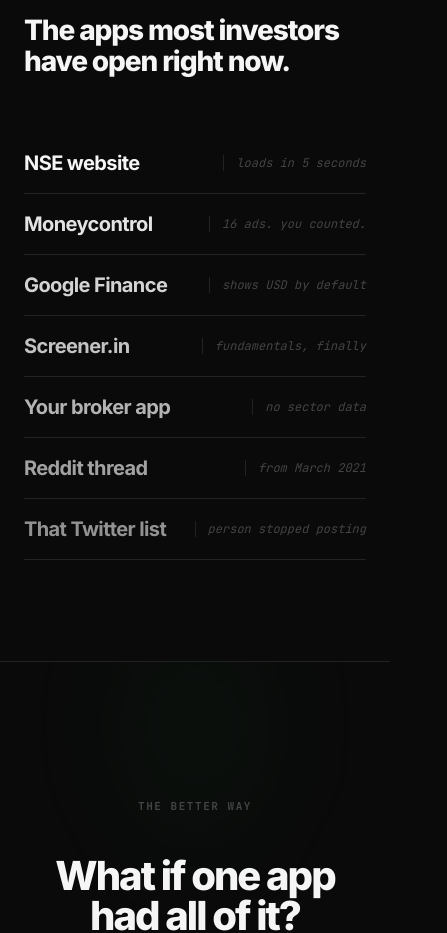
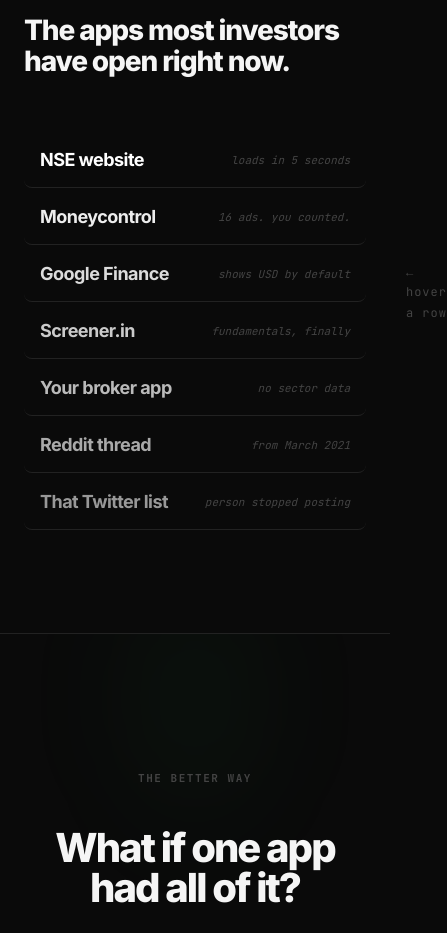
Before and after one commit to Saransh1650/Ziro-Market-Website, a Next.js app: page / in a window 390 px wide. Shown: the part 1100-2033 px from the top of the page, 447 px wide, since content can reach past the window. Built offline with nearby package versions, Linux system fonts and the light colour scheme.

Commit message:
feat: pain section hover panel — per-platform pain detail with stat + points

```diff
--- a/components/PainSection.tsx
+++ b/components/PainSection.tsx
@@ -1,16 +1,105 @@
 'use client';
 
-const painItems = [
-  { app: 'NSE website',        note: 'loads in 5 seconds' },
-  { app: 'Moneycontrol',       note: '16 ads. you counted.' },
-  { app: 'Google Finance',     note: 'shows USD by default' },
-  { app: 'Screener.in',        note: 'fundamentals, finally' },
-  { app: 'Your broker app',    note: 'no sector data' },
-  { app: 'Reddit thread',      note: 'from March 2021' },
-  { app: 'That Twitter list',  note: 'person stopped posting' },
+import { useState } from 'react';
+
+const painData = [
+  {
+    app: 'NSE website',
+    note: 'loads in 5 seconds',
+    rating: 'SLOW',
+    ratingColor: '#ef4444',
+    headline: "Built in 2003.\nStill feels like it.",
+    stat: { value: '5+', unit: 'seconds to load' },
+    points: [
+      'Data buried under multiple page reloads',
+      'No live prices — everything is delayed',
+      'Circuit breaker info? Three clicks deep.',
+    ],
+  },
+  {
+    app: 'Moneycontrol',
+    note: '16 ads. you counted.',
+    rating: 'NOISY',
+    ratingColor: '#f97316',
+    headline: "The ads load\nfaster than the data.",
+    stat: { value: '16', unit: 'ads per page' },
+    points: [
+      'Autoplay video in the corner, always',
+      'The analysis you need is behind a paywall',
+      'Four different loading spinners at once',
+    ],
+  },
+  {
+    app: 'Google Finance',
+    note: 'shows USD by default',
+    rating: 'WRONG MARKET',
+    ratingColor: '#eab308',
+    headline: "Defaults to Wall Street.\nYou trade Dalal Street.",
+    stat: { value: 'USD', unit: 'default currency' },
+    points: [
+      'NIFTY data is buried, US stocks up front',
+      'Sector data for Indian markets is missing',
+      'Searches default to US companies first',
+    ],
+  },
+  {
+    app: 'Screener.in',
+    note: 'fundamentals, finally',
+    rating: 'INCOMPLETE',
+    ratingColor: '#a78bfa',
+    headline: "Great fundamentals.\nZero live data.",
+    stat: { value: '0', unit: 'live price updates' },
+    points: [
+      'No real-time prices or market overview',
+      'No sector heatmap or top movers',
+      'Screener for stocks, not for markets',
+    ],
+  },
+  {
+    app: 'Your broker app',
+    note: 'no sector data',
+    rating: 'BLIND SPOTS',
+    ratingColor: '#ef4444',
+    headline: "Good for trades.\nUseless for decisions.",
+    stat: { value: 'Ø', unit: 'sector context' },
+    points: [
+      'No idea why a sector is actually moving',
+      'Portfolio view with zero benchmarking',
+      'News is generic, not stock-specific',
+    ],
+  },
+  {
+    app: 'Reddit thread',
+    note: 'from March 2021',
+    rating: 'OUTDATED',
+    ratingColor: '#f97316',
+    headline: "Up 400 votes.\nFrom three years ago.",
+    stat: { value: '2021', unit: 'last relevant post' },
+    points: [
+      'Bull-market advice in a bear market',
+      'Anonymous accounts, no track record',
+      'No way to know if the thesis still holds',
+    ],
+  },
+  {
+    app: 'That Twitter list',
+    note: 'person stopped posting',
+    rating: 'ABANDONED',
+    ratingColor: '#6b7280',
+    headline: "Your best source\nstopped posting in June.",
+    stat: { value: '6mo', unit: 'since last post' },
+    points: [
+      'No alert when accounts go silent',
+      'Thread context lost in the feed',
+      'Algorithm buries signal under noise',
+    ],
+  },
 ];
 
 export default function PainSection() {
+  const [hoveredIdx, setHoveredIdx] = useState<number | null>(null);
+  const active = hoveredIdx !== null ? painData[hoveredIdx] : null;
+
   return (
     <section
       id="pain"
@@ -20,89 +109,203 @@ export default function PainSection() {
         borderTop: '1px solid var(--border)',
       }}
     >
-      <p
-        style={{
-          fontFamily: 'var(--mono)',
-          fontSize: '11px',
-          fontWeight: 700,
-          letterSpacing: '0.12em',
-          color: 'var(--text-4)',
-          textTransform: 'uppercase',
-          marginBottom: '32px',
-        }}
-      >
+      <p style={{
+        fontFamily: 'var(--mono)', fontSize: '11px', fontWeight: 700,
+        letterSpacing: '0.12em', color: 'var(--text-4)',
+        textTransform: 'uppercase', marginBottom: '32px',
+      }}>
         YOUR CURRENT SETUP
       </p>
 
       <h2
         data-reveal="up"
         style={{
-          fontSize: 'clamp(28px, 3.5vw, 48px)',
-          fontWeight: 800,
-          color: 'var(--text-1)',
-          letterSpacing: '-0.04em',
-          marginBottom: '56px',
-          maxWidth: '560px',
-          lineHeight: 1.1,
+          fontSize: 'clamp(28px, 3.5vw, 48px)', fontWeight: 800,
+          color: 'var(--text-1)', letterSpacing: '-0.04em',
+          marginBottom: '56px', maxWidth: '560px', lineHeight: 1.1,
         }}
       >
         The apps most investors<br />have open right now.
       </h2>
 
-      <div style={{ maxWidth: '760px' }}>
-        {painItems.map((item, idx) => (
+      {/* Two-column layout */}
+      <div style={{ display: 'flex', gap: 'clamp(40px, 6vw, 100px)', alignItems: 'flex-start' }}>
+
+        {/* Left: list */}
+        <div style={{ flex: '0 0 auto', width: 'min(480px, 100%)' }}>
+          {painData.map((item, idx) => (
             <div
               key={idx}
+              onMouseEnter={() => setHoveredIdx(idx)}
+              onMouseLeave={() => setHoveredIdx(null)}
               data-reveal="up"
-            data-delay={String(idx * 70)}
-            className="pain-row"
+              data-delay={String(idx * 60)}
               style={{
                 display: 'flex',
                 alignItems: 'center',
                 justifyContent: 'space-between',
-              padding: '20px 0',
+                padding: '18px 16px',
                 borderBottom: '1px solid var(--border)',
                 gap: '16px',
                 cursor: 'default',
-              transition: 'background 0.2s',
+                borderRadius: '8px',
+                transition: 'background 0.15s, border-color 0.15s',
+                background: hoveredIdx === idx ? 'rgba(255,255,255,0.03)' : 'transparent',
+                marginBottom: '2px',
               }}
             >
-            <span
-              style={{
-                fontSize: 'clamp(20px, 3vw, 36px)',
+              <span style={{
+                fontSize: 'clamp(18px, 2.5vw, 32px)',
                 fontWeight: 700,
-                color: 'var(--text-1)',
                 letterSpacing: '-0.03em',
                 lineHeight: 1,
-                opacity: 1 - idx * 0.07,
-              }}
-            >
+                color: hoveredIdx === idx ? '#fff' : `rgba(255,255,255,${1 - idx * 0.07})`,
+                transition: 'color 0.15s',
+              }}>
                 {item.app}
               </span>
-            <span
-              style={{
-                fontFamily: 'var(--mono)',
-                fontSize: '12px',
-                color: 'var(--text-4)',
-                fontStyle: 'italic',
-                flexShrink: 0,
-                textAlign: 'right',
-                paddingLeft: '12px',
-                borderLeft: '1px solid var(--border)',
-              }}
-            >
+              <span style={{
+                fontFamily: 'var(--mono)', fontSize: '11px',
+                color: hoveredIdx === idx ? 'var(--text-3)' : 'var(--text-4)',
+                fontStyle: 'italic', flexShrink: 0,
+                transition: 'color 0.15s',
+              }}>
                 {item.note}
               </span>
             </div>
           ))}
         </div>
 
+        {/* Right: detail panel */}
+        <div
+          style={{
+            flex: 1,
+            position: 'sticky',
+            top: '120px',
+            minHeight: '320px',
+          }}
+        >
+          {/* Default state */}
+          <div style={{
+            opacity: active ? 0 : 1,
+            transition: 'opacity 0.2s',
+            position: active ? 'absolute' : 'relative',
+            pointerEvents: 'none',
+            display: 'flex',
+            flexDirection: 'column',
+            alignItems: 'flex-start',
+            justifyContent: 'center',
+            height: '320px',
+            gap: '12px',
+          }}>
+            <p style={{
+              fontFamily: 'var(--mono)', fontSize: '12px',
+              color: 'var(--text-4)', letterSpacing: '0.08em',
+            }}>
+              ← hover a row
+            </p>
+          </div>
+
+          {/* Active state */}
+          {active && (
+            <div
+              key={active.app}
+              style={{
+                background: 'var(--bg-1)',
+                border: `1px solid ${active.ratingColor}22`,
+                borderRadius: '20px',
+                padding: 'clamp(28px, 3vw, 40px)',
+                position: 'relative',
+                overflow: 'hidden',
+                animation: 'pain-panel-in 0.2s cubic-bezier(0.16,1,0.3,1) both',
+              }}
+            >
+              {/* Top accent line */}
+              <div style={{
+                position: 'absolute', top: 0, left: '10%', right: '10%', height: '1px',
+                background: `linear-gradient(90deg, transparent, ${active.ratingColor}55, transparent)`,
+              }} />
+
+              {/* Rating badge */}
+              <div style={{
+                display: 'inline-flex', alignItems: 'center', gap: '6px',
+                padding: '4px 12px', borderRadius: '99px',
+                background: `${active.ratingColor}14`,
+                border: `1px solid ${active.ratingColor}30`,
+                marginBottom: '24px',
+              }}>
+                <span style={{
+                  width: 5, height: 5, borderRadius: '50%',
+                  background: active.ratingColor, display: 'inline-block',
+                }} />
+                <span style={{
+                  fontFamily: 'var(--mono)', fontSize: '10px', fontWeight: 700,
+                  letterSpacing: '0.1em', color: active.ratingColor,
+                  textTransform: 'uppercase',
+                }}>
+                  {active.rating}
+                </span>
+              </div>
+
+              {/* Big stat */}
+              <div style={{ marginBottom: '24px' }}>
+                <div style={{
+                  fontSize: 'clamp(48px, 5vw, 72px)',
+                  fontWeight: 900, color: active.ratingColor,
+                  letterSpacing: '-0.04em', lineHeight: 1,
+                  fontFamily: 'var(--mono)',
+                }}>
+                  {active.stat.value}
+                </div>
+                <div style={{
+                  fontFamily: 'var(--mono)', fontSize: '12px',
+                  color: 'var(--text-4)', marginTop: '4px',
+                  letterSpacing: '0.04em',
+                }}>
+                  {active.stat.unit}
+                </div>
+              </div>
+
+              {/* Headline */}
+              <h3 style={{
+                fontSize: 'clamp(20px, 2.2vw, 28px)',
+                fontWeight: 800, color: 'var(--text-1)',
+                letterSpacing: '-0.03em', lineHeight: 1.15,
+                whiteSpace: 'pre-line', marginBottom: '24px',
+              }}>
+                {active.headline}
+              </h3>
+
+              {/* Pain points */}
+              <div style={{ display: 'flex', flexDirection: 'column', gap: '12px' }}>
+                {active.points.map((pt, i) => (
+                  <div key={i} style={{ display: 'flex', alignItems: 'flex-start', gap: '10px' }}>
+                    <span style={{
+                      width: '5px', height: '5px', borderRadius: '50%',
+                      background: 'var(--text-4)', marginTop: '7px', flexShrink: 0,
+                    }} />
+                    <span style={{
+                      fontSize: '14px', color: 'var(--text-2)', lineHeight: 1.6,
+                    }}>
+                      {pt}
+                    </span>
+                  </div>
+                ))}
+              </div>
+            </div>
+          )}
+        </div>
+      </div>
+
       <style>{`
-        .pain-row:hover span:first-child {
-          color: var(--text-3) !important;
+        @keyframes pain-panel-in {
+          from { opacity: 0; transform: translateY(10px) scale(0.98); }
+          to   { opacity: 1; transform: translateY(0) scale(1); }
         }
-        .pain-row:hover span:last-child {
-          color: var(--text-3) !important;
+        @media (max-width: 860px) {
+          #pain > div:last-child > div:last-child {
+            display: none;
+          }
         }
       `}</style>
     </section>
```
Lines whose indentation alone changed are shown as unchanged.
